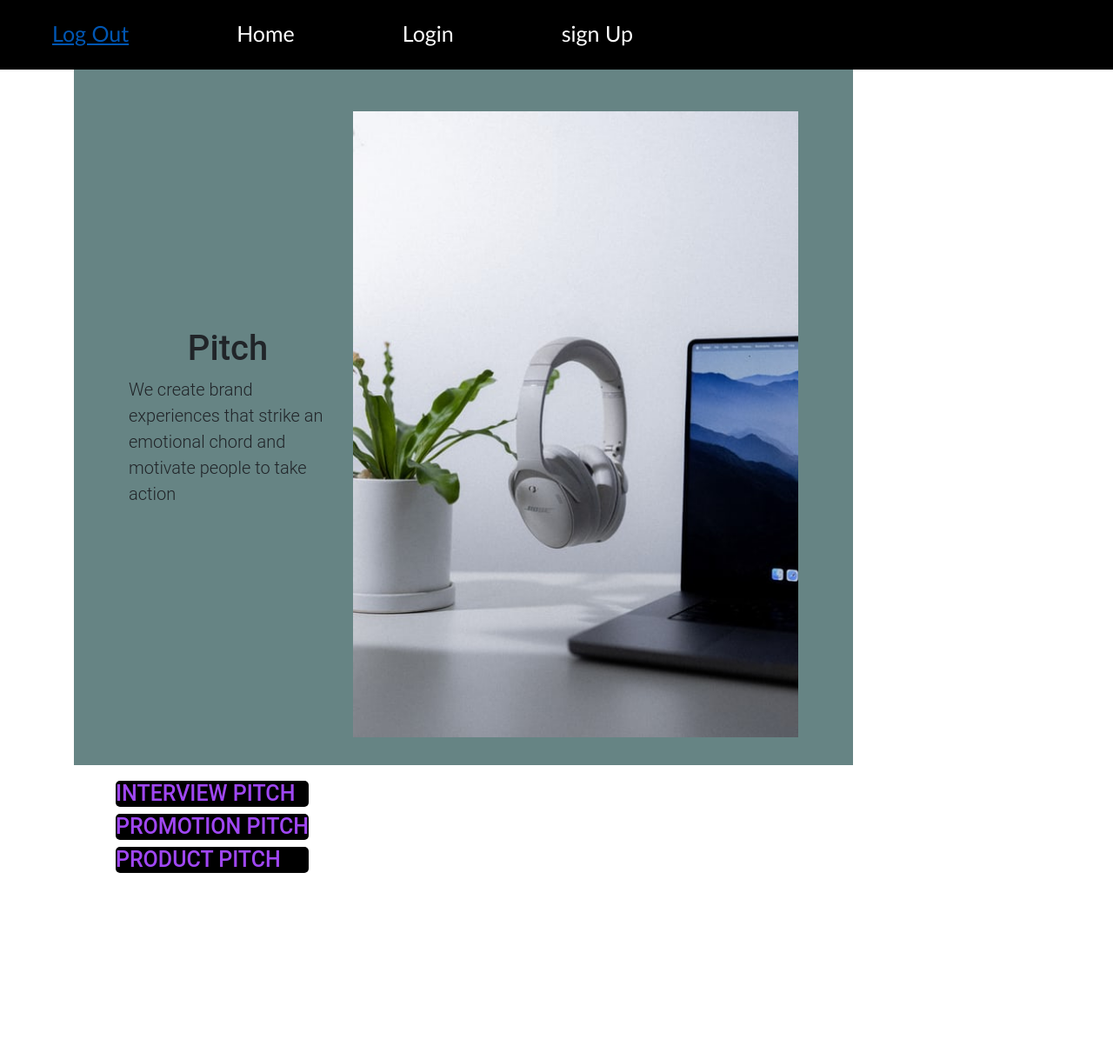
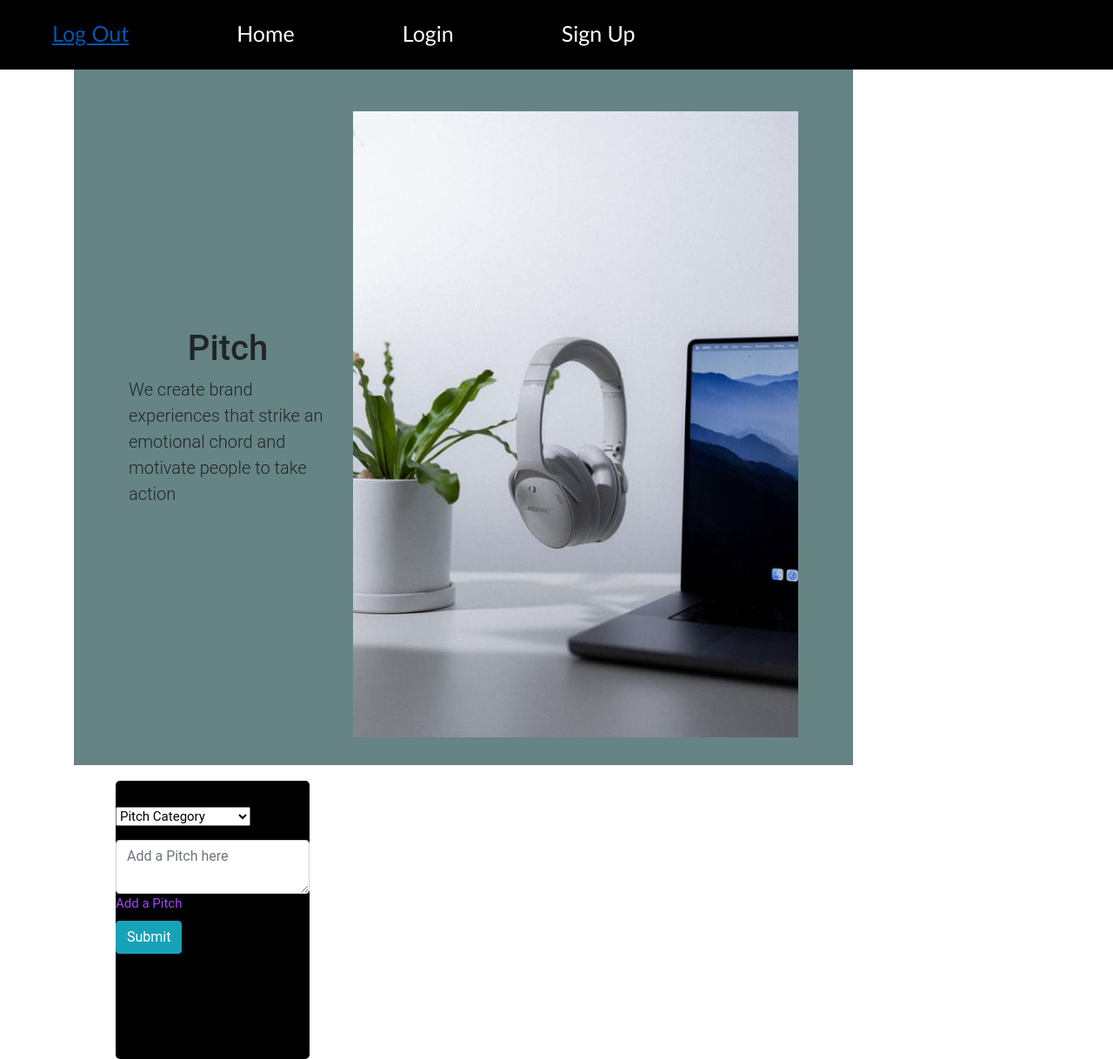
Before and after one commit to Aprilwairimu/Pitch-App, a Flask app: page / in a window 1280 px wide. Shown: the whole page at 87% size. Before the commit the page ends 1004 px from the top, so only its background shows below. Run offline with Flask 2, Linux system fonts and the light colour scheme; parts of the project's set-up code (start-up, migrations or seed data) failed here and were passed over; some libraries are stand-ins or nearby versions.

Commit message:
added an upvote , a downvote and a comment section

```diff
--- a/app/__init__.py
+++ b/app/__init__.py
@@ -3,11 +3,12 @@ from flask import Flask
 from flask_sqlalchemy import SQLAlchemy
 from flask_login import LoginManager
 from flask_mail import Mail
+from flask_bootstrap import Bootstrap
 # from .models import User
 
 db = SQLAlchemy()
 mail = Mail()
-
+bootstrap = Bootstrap()
 
 login_manager = LoginManager()
 login_manager.session_protection = 'strong'
@@ -20,6 +21,7 @@ def create_app(config_name):
     db.init_app(app)
     login_manager.init_app(app)
     mail.init_app(app)
+
 
     # Creating the app configurations
     app.config.from_object(config_options[config_name])
--- a/app/auth/views.py
+++ b/app/auth/views.py
@@ -8,10 +8,6 @@ from ..email import mail_message
 
 
 
-
-# @auth.route('/sign_up')
-# def sign_up():
-#     return render_template('sign_up.html')
 
 @auth.route('/register',methods = ["GET","POST"])
 def register():
--- a/app/main/views.py
+++ b/app/main/views.py
@@ -26,3 +26,69 @@ def new_review(id):
 
     title = f'{pitch.title} review'
     return render_template('new_review.html',title = title, review_form=form, pitch=pitch)
+
+# Views
+@main.route('/', methods = ['GET','POST'])
+def index():
+
+    '''
+    View root page function that returns the index page and its data
+    '''
+    pitch = Pitch.query.filter_by().first()
+    title = 'Home'
+    pickuplines = Pitch.query.filter_by(category="pickuplines")
+    interviewpitch = Pitch.query.filter_by(category = "interviewpitch")
+    promotionpitch = Pitch.query.filter_by(category = "promotionpitch")
+    productpitch = Pitch.query.filter_by(category = "productpitch")
+
+    upvotes = Upvote.get_all_upvotes(pitch_id=Pitch.id)
+
+
+    return render_template('home.html', title = title, pitch = pitch, pickuplines=pickuplines, interviewpitch= interviewpitch, promotionpitch = promotionpitch, productpitch = productpitch, upvotes=upvotes)
+
+@main.route('/comment/new/<int:pitch_id>', methods = ['GET','POST'])
+@login_required
+def new_comment(pitch_id):
+    form = CommentForm()
+    pitch=Pitch.query.get(pitch_id)
+    if form.validate_on_submit():
+        description = form.description.data
+
+        new_comment = Comment(description = description, user_id = current_user._get_current_object().id, pitch_id = pitch_id)
+        db.session.add(new_comment)
+        db.session.commit()
+
+
+        return redirect(url_for('.new_comment', pitch_id= pitch_id))
+
+    all_comments = Comment.query.filter_by(pitch_id = pitch_id).all()
+    return render_template('comments.html', form = form, comment = all_comments, pitch = pitch )
+
+@login_required
+def upvote(pitch_id):
+    pitch = Pitch.query.get(pitch_id)
+    user = current_user
+    pitch_upvotes = Upvote.query.filter_by(pitch_id= pitch_id)
+
+    if Upvote.query.filter(Upvote.user_id==user.id,Upvote.pitch_id==pitch_id).first():
+        return  redirect(url_for('main.home'))
+
+
+    new_upvote = Upvote(pitch_id=pitch_id, user = current_user)
+    new_upvote.save_upvotes()
+    return redirect(url_for('main.home'))
+
+@main.route('/pitch/downvote/<int:pitch_id>/downvote', methods = ['GET', 'POST'])
+@login_required
+def downvote(pitch_id):
+    pitch = Pitch.query.get(pitch_id)
+    user = current_user
+    pitch_downvotes = Downvote.query.filter_by(pitch_id= pitch_id)
+
+    if Downvote.query.filter(Downvote.user_id==user.id,Downvote.pitch_id==pitch_id).first():
+        return  redirect(url_for('main.home'))
+
+
+    new_downvote = Downvote(pitch_id=pitch_id, user = current_user)
+    new_downvote.save_downvotes()
+    return redirect(url_for('main.home'))
--- a/app/static/css/styles.css
+++ b/app/static/css/styles.css
@@ -21,28 +21,15 @@
     width: 70vw;
 }
 
-.pi1 {
+.pitch {
     background-color: black;
+    height: 40vh;
     color: rgb(160, 71, 244);
-    font-size: 25px;
+    font-size: 15px;
     border-radius: 5px;
     margin-top: 50px;
+    padding-top: 30px;
 }
-
-.pi2 {
-    background-color: black;
-    color: rgb(160, 71, 244);
-    font-size: 25px;
-    border-radius: 5px;
-}
-
-.pi3 {
-    background-color: black;
-    color: rgb(160, 71, 244);
-    font-size: 25px;
-    border-radius: 5px;
-}
-
 
 /* navbar.html */
 .navbar1 {
--- a/app/templates/base.html
+++ b/app/templates/base.html
@@ -25,7 +25,7 @@
             <a class="item" id=" logout" href="{{url_for('auth.logout')}}">Log Out</a>
             <a class="item" id=" home" href="/">Home</a> <a class="item" id=" login"
                 href="{{url_for('auth.login')}}">Login</a>
-            <a class="item" id=" signUp" href="{{url_for('auth.login')}}">sign Up</a>
+            <a class="item" id=" signUp" href="{{url_for('auth.login')}}">Sign Up</a>
         </div>
     </div>
 </nav>
--- a/app/templates/home.html
+++ b/app/templates/home.html
@@ -28,9 +28,18 @@ Home
                     <img class="image" src="../static/images/laptop.jpeg" class="img-fluid " alt="">
                 </div>
                 <div class="pitch">
-                    <h1 class="pi1">INTERVIEW PITCH</h1>
-                    <h1 class="pi2">PROMOTION PITCH</h1>
-                    <h1 class="pi3">PRODUCT PITCH</h1>
+                    <select class="form-select form-select-lg mb-3" aria-label=".form-select-lg example">
+                        <option selected>Pitch Category</option>
+                        <option value="1">INTERVIEW PITCH</option>
+                        <option value="2">PROMOTION PITCH</option>
+                        <option value="3">PRODUCT PITCH</option>
+                    </select>
+                    <div class="form-floating">
+                        <textarea class="form-control" placeholder="Add a Pitch here" id="floatingTextarea"></textarea>
+                        <label for="floatingTextarea">Add a Pitch</label>
+                        <br>
+                       <button type="button" class="btn btn-info">Submit</button>
+                    </div>
                 </div>
             </div>
         </div>
```
Also changed, not shown: app/main/forms.py (+18 -1 lines).
